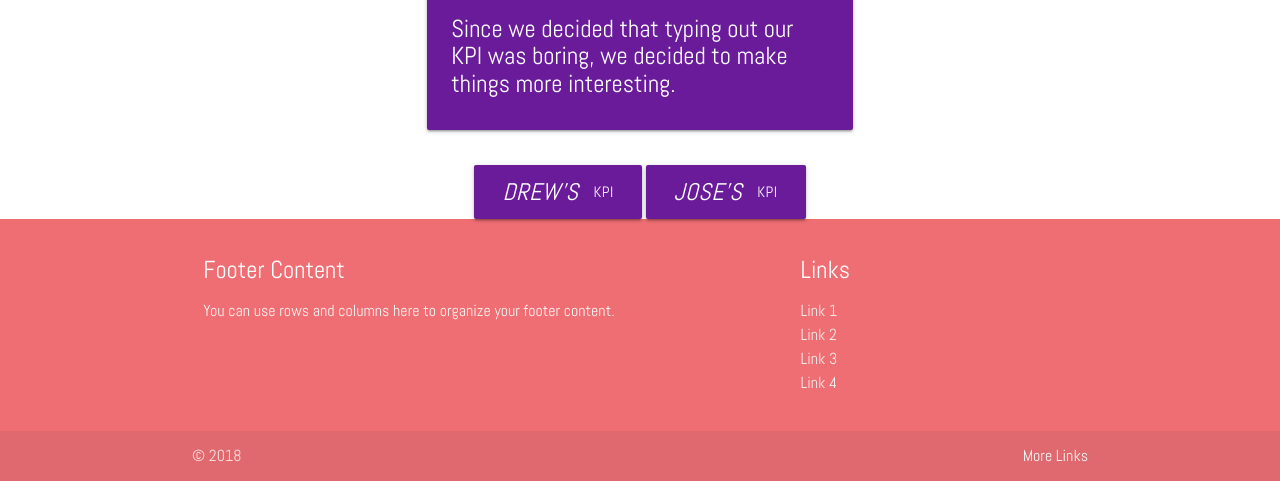
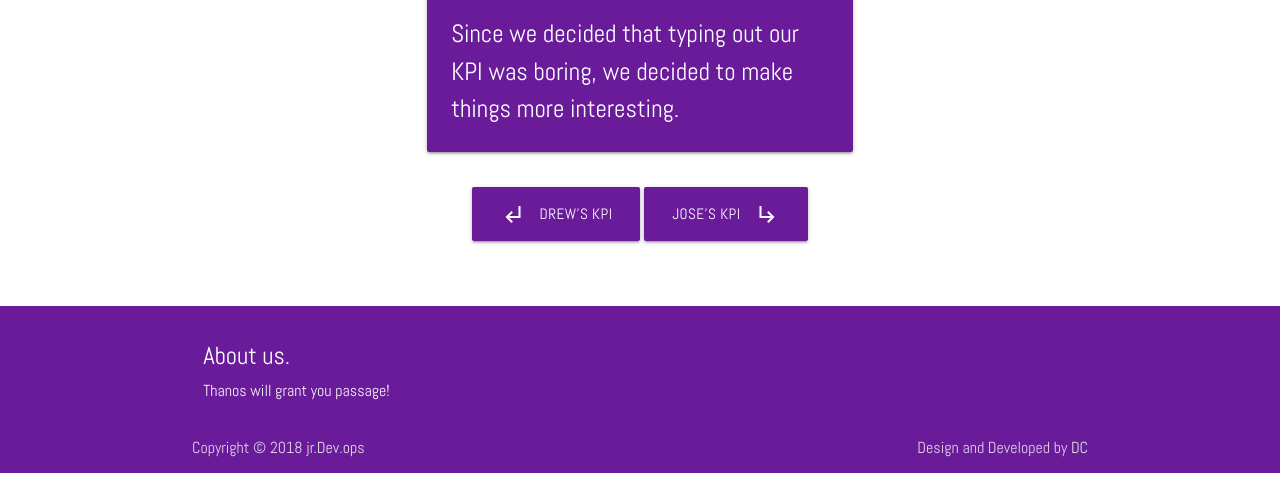
Before and after one commit to jayedeem/kpiExcel, a website: page index.html in a window 1280 px wide. Shown: the part 327-808 px from the top of the page. Drawn offline with nearby package versions, Linux system fonts and the light colour scheme.

Commit message:
because its late

```diff
--- a/index.html
+++ b/index.html
@@ -10,24 +10,29 @@
     <link href="https://fonts.googleapis.com/css?family=Abel" rel="stylesheet">
     <link type="text/css" rel="stylesheet" href="node_modules\materialize-css\dist\css\materialize.min.css"  media="screen,projection"/>
     <!-- <link type="text/css" rel="stylesheet" href="node_modules\materialize-css\dist\css\materialize.css"  media="screen,projection"/> -->
+    <link href="https://fonts.googleapis.com/icon?family=Material+Icons" rel="stylesheet">
+
 
 
 </head>
 <main>
 
 
-
+  <!-- Header Goes here -->
 
     <h1 class="deep-purple-text center-align">2018 KPI</h1>
 
+    <!-- Card content -->
 
     <div class="container">
          <div class="row valign-wrapper">
         <div class="col s6 offset-s3 valign">
-          <div class="card purple darken-3">
+          <div class="card-panel purple darken-3 medium">
             <div class="card-content white-text">
+
               <span class="card-title center-align"><h2>Ultra TV Excel KPIs</h1></span>
-              <h5>Since we decided that typing out our KPI was boring, we decided to make things more interesting.</h5>
+                <span class="white-text" style="font-size:25px">Since we decided that typing out our KPI was boring, we decided to make things more interesting.</span>
+
               </div>
 
 
@@ -37,24 +42,30 @@
         </div>
       </div>
     </div>
+    <!-- container/card ends here -->
     <div class="center-align">
 
-              <a class="waves-effect waves-light btn-large center-align purple darken-3" href="drew.html"><i class="material-icons left">Drew's</i>KPI</a>
-        <a class="waves-effect waves-light btn-large purple darken-3" href="jose.html"><i class="material-icons left">Jose's</i>KPI</a>
+              <a class="waves-effect waves-light btn-large center-align purple darken-3" href="drew.html"><i class="material-icons left">subdirectory_arrow_left</i>Drew's KPI</a>
+        <a class="waves-effect waves-light btn-large purple darken-3" href="jose.html"><i class="material-icons right">subdirectory_arrow_right</i>Jose's KPI</a>
+
+      </div>
+      <div style="height:50px">
 
       </div>
 
       <script type="text/javascript" src="node_modules\materialize-css\dist\js\materialize.min.js"></script>
 
     </main>
-<footer class="page-footer">
+
+    <!-- footer begins -->
+<footer class="page-footer footer-fixed purple darken-3" >
   <div class="container">
     <div class="row">
-      <div class="col l6 s12">
-        <h5 class="white-text">Footer Content</h5>
-        <p class="grey-text text-lighten-4">You can use rows and columns here to organize your footer content.</p>
+      <div class="col l6 s12 m6">
+        <h5 class="white-text">About us.</h5>
+        <span class="grey-text text-lighten-4">Thanos will grant you passage!</span>
       </div>
-      <div class="col l4 offset-l2 s12">
+      <!-- <div class="col l4 offset-l2 s12">
         <h5 class="white-text">Links</h5>
         <ul>
           <li><a class="grey-text text-lighten-3" href="#!">Link 1</a></li>
@@ -62,13 +73,19 @@
           <li><a class="grey-text text-lighten-3" href="#!">Link 3</a></li>
           <li><a class="grey-text text-lighten-3" href="#!">Link 4</a></li>
         </ul>
-      </div>
+      </div> -->
     </div>
   </div>
-  <div class="footer-copyright">
+  <div class="footer-copyright purple darken-3">
     <div class="container">
-    © 2018
-    <a class="grey-text text-lighten-4 right" href="#!">More Links</a>
+        <span>Copyright ©
+            <script type="text/javascript">
+              document.write(new Date().getFullYear());
+            </script> <a class="grey-text text-lighten-2">jr.Dev.ops</a> </span>
+          <span class="right hide-on-small-only"> Design and Developed by <a class="grey-text text-lighten-2">DC</a></span>
+        </div>
+
+
     </div>
   </div>
 </footer>
--- a/main.css
+++ b/main.css
@@ -9,15 +9,15 @@ body {
     display: flex;
     min-height: 100vh;
     flex-direction: column;
-    flex: 1 0 auto;
+
 
 }
 
-.ultra-purple {
+/* .ultra-purple {
 
 background-color: #663399;
 }
-
+     */
 
 #main-title {
     text-align: center;
@@ -25,7 +25,23 @@ background-color: #663399;
 }
 
 
+/* footer {
+  position: absolute;
+  right: 0;
+  bottom: 0;
+  left: 0;
+  padding: 1rem;
+  background-color: #efefef;
+  text-align: center;
+} */
 
   main {
     flex: 1 0 auto;
+    /* background-color:white;
+    font-family: 'Abel', Monospace;
+    color: white;
+    font-size:16px;
+    display: flex;
+    min-height: 100vh;
+    flex-direction: column; */
   }
```
